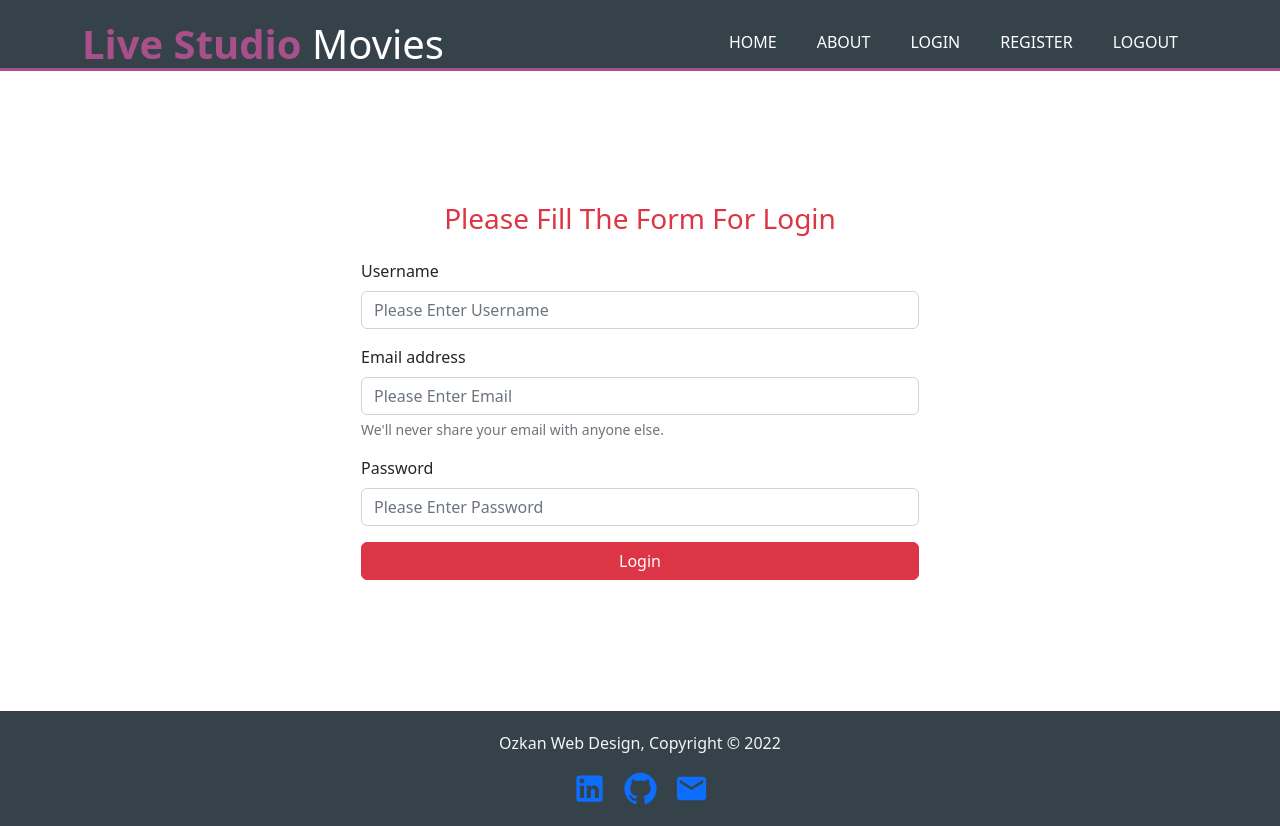
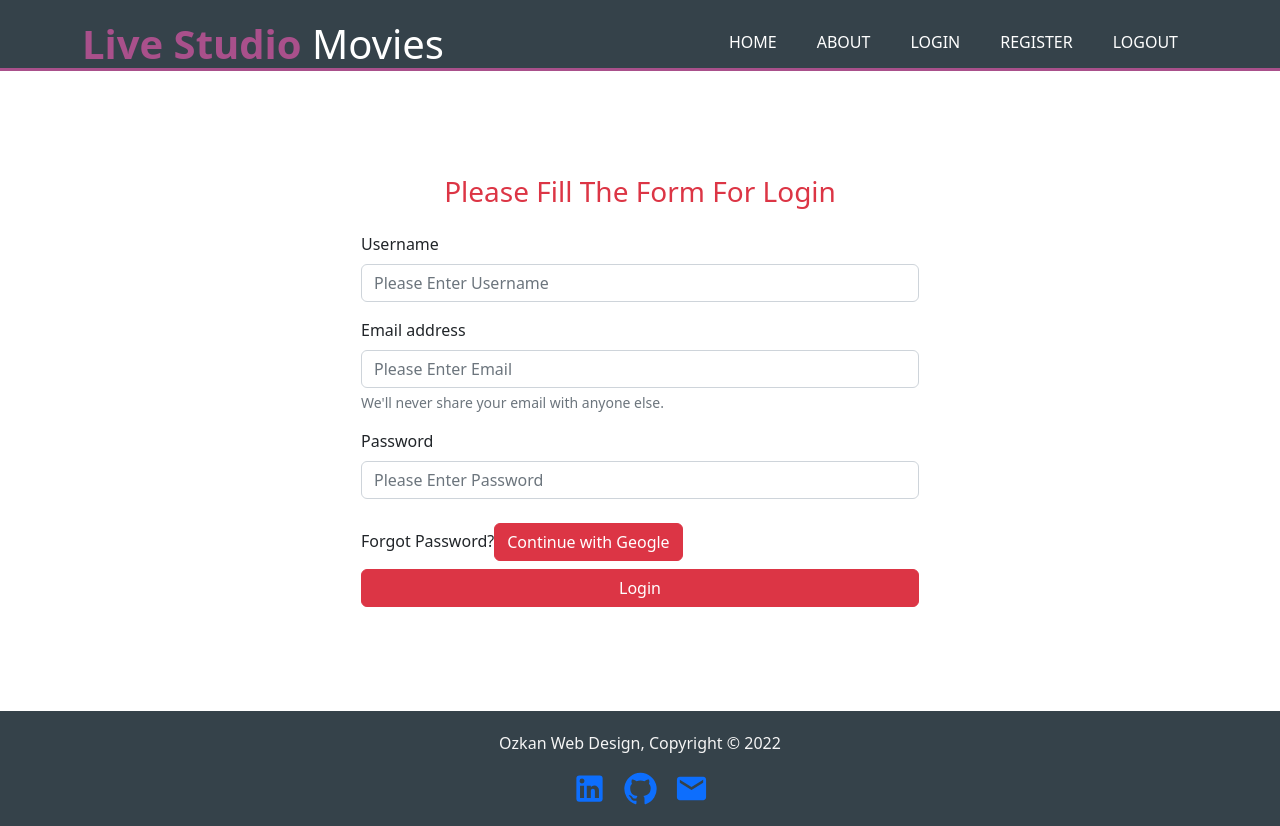
Before and after one commit to ozkankomu/movie-app-react, a React (Create React App) app: page /login in a window 1280 px wide. Built offline with nearby package versions, Linux system fonts and the light colour scheme; no server answers.

Commit message:
firebase added

```diff
--- a/src/App.js
+++ b/src/App.js
@@ -1,12 +1,14 @@
 import "./App.css";
+
 import Footer from "./components/footer/Footer";
 import Home from "./pages/Home";
 import Navbar from "./components/navbar/Navbar.js";
-import { PrivateRouter, Route, Routes } from "react-router-dom";
+import { Route, Routes } from "react-router-dom";
 import Login from "./pages/Login";
 import Register from "./pages/Register";
 import About from "./pages/About";
 import Detail from "./pages/Detail";
+import PrivateRouter from "./pages/PrivateRouter";
 
 function App() {
   return (
@@ -14,6 +16,7 @@ function App() {
       <Navbar />
       <Routes>
         <Route path="/" element={<Home />} />
+        {/* <Route path="/example-webSite-via-react" element={<Home />} /> */}
         <Route path="/login" element={<Login />} />
         <Route path="/register" element={<Register />} />
         <Route path="/about" element={<About />} />
--- a/src/auth/firebase.js
+++ b/src/auth/firebase.js
@@ -2,9 +2,12 @@ import { initializeApp } from "firebase/app";
 import {
   getAuth,
   createUserWithEmailAndPassword,
-  updateProfile,
   signInWithEmailAndPassword,
   onAuthStateChanged,
+  signOut,
+  GoogleAuthProvider,
+  signInWithPopup,
+  sendPasswordResetEmail,
 } from "firebase/auth";
 
 import {
@@ -37,40 +40,66 @@ export const createUser = async (userName, email, password, navigate) => {
       email,
       password
     );
-    await updateProfile(auth.currentUser, { userName: userName });
+    navigate("/");
     toastSuccessNotify("Registered is successfully!");
-    navigate(-1);
   } catch (error) {
     toastErrorNotify(error.message);
     console.log(error);
   }
 };
 
-export const signIn = async (userName, email, password, navigate) => {
-  //? mevcut kullanıcının giriş yapması için kullanılan firebase metodu
+export const signIn = async (email, password, navigate) => {
   try {
-    let userCredential = await signInWithEmailAndPassword(
-      auth,
-      email,
-      password
-    );
+    await signInWithEmailAndPassword(auth, email, password);
     navigate("/");
-    toastSuccessNotify("Logged in successfully!");
-    // sessionStorage.setItem('user', JSON.stringify(userCredential.user));
-  } catch (err) {
-    toastErrorNotify(err.message);
-    console.log(err);
+  } catch (error) {
+    console.log(error.message);
   }
 };
 
-export const userObserver = (setCurrentUser) => {
-  //? Kullanıcının signin olup olmadığını takip eden ve kullanıcı değiştiğinde yeni kullanıcıyı response olarak dönen firebase metodu
+export const userObserver = () => {
   onAuthStateChanged(auth, (user) => {
     if (user) {
-      setCurrentUser(user);
     } else {
+      console.log("user signed out");
       // User is signed out
-      setCurrentUser(false);
+      // ...
     }
   });
 };
+
+export const logOut = (navigate) => {
+  signOut(auth);
+  navigate("/");
+};
+
+export const signUpProvider = (navigate) => {
+  const provider = new GoogleAuthProvider();
+
+  signInWithPopup(auth, provider)
+    .then((result) => {
+      navigate("/");
+      console.log(result);
+
+      toastSuccessNotify("Sign in Successfully!");
+    })
+    .catch((error) => {
+      console.log(error);
+    });
+};
+
+export const forgotPassword = (email, navigate) => {
+  //? Email yoluyla şifre sıfırlama için kullanılan firebase metodu
+  sendPasswordResetEmail(auth, email)
+    .then(() => {
+      // Password reset email sent!
+      toastWarnNotify("Please check your mail box!");
+      navigate("/");
+      // alert("Please check your mail box!");
+    })
+    .catch((err) => {
+      toastErrorNotify(err.message);
+      // alert(err.message);
+      // ..
+    });
+};
--- a/src/components/card/Card.js
+++ b/src/components/card/Card.js
@@ -7,7 +7,7 @@ const Card = ({ data }) => {
   const navigate = useNavigate();
 
   return (
-    <div className="row gap-2 justify-content-between">
+    <div className="row gap-2 justify-content-center">
       {data?.map((item) => {
         const {
           id,
--- a/src/components/navbar/Navbar.js
+++ b/src/components/navbar/Navbar.js
@@ -1,8 +1,11 @@
 import React from "react";
 import { Link } from "react-router-dom";
 import "../../App.css";
+import { logOut } from "../../auth/firebase";
+import { useNavigate } from "react-router-dom";
 
 const Navbar = () => {
+  const navigate = useNavigate();
   return (
     <header>
       <div className="container">
@@ -26,7 +29,9 @@ const Navbar = () => {
               <Link to="/register">Register</Link>
             </li>
             <li>
-              <Link to="/login">Logout</Link>
+              <span type="button" onClick={() => logOut(navigate)}>
+                LOGOUT
+              </span>
             </li>
           </ul>
         </nav>
--- a/src/index.js
+++ b/src/index.js
@@ -4,10 +4,15 @@ import App from "./App";
 import "./index.css";
 import { BrowserRouter } from "react-router-dom";
 import "bootstrap/dist/css/bootstrap.min.css";
+import { AuthContextProvider } from "./context/AuthContext";
 
 const root = ReactDOM.createRoot(document.getElementById("root"));
 root.render(
-  <BrowserRouter>
-    <App />
-  </BrowserRouter>
+  <>
+    <AuthContextProvider>
+      <BrowserRouter>
+        <App />
+      </BrowserRouter>
+    </AuthContextProvider>
+  </>
 );
--- a/src/pages/Login.jsx
+++ b/src/pages/Login.jsx
@@ -1,5 +1,5 @@
 import React, { useState } from "react";
-import { signIn } from "../auth/firebase";
+import { forgotPassword, signIn, signUpProvider } from "../auth/firebase";
 import { useNavigate } from "react-router-dom";
 
 const Login = () => {
@@ -10,6 +10,11 @@ const Login = () => {
   const handleSubmit = (e) => {
     e.preventDefault();
     signIn(email, password, navigate);
+  };
+
+  const handleGeogle = (e) => {
+    e.preventDefault();
+    signUpProvider(navigate);
   };
 
   return (
@@ -63,6 +68,20 @@ const Login = () => {
             id="exampleInputPassword1"
           />
         </div>
+        <span
+          className="link"
+          type="button"
+          onClick={() => forgotPassword(email, navigate)}
+        >
+          Forgot Password?
+        </span>
+        <button
+          type="button"
+          className="btn btn-danger my-2"
+          onClick={handleGeogle}
+        >
+          Continue with Geogle
+        </button>
 
         <button type="submit" className="btn btn-danger w-100">
           Login
--- /dev/null
+++ b/src/pages/PrivateRouter.jsx
@@ -0,0 +1,10 @@
+import React, { useContext } from "react";
+import { Navigate, Outlet } from "react-router-dom";
+import { AuthContext } from "../context/AuthContext";
+
+const PrivateRouter = () => {
+  const { currentUser } = useContext(AuthContext);
+  return !currentUser ? <Outlet /> : <Navigate to="/login" />;
+};
+
+export default PrivateRouter;
```
Also changed, not shown: src/context/AuthContext.jsx (+4 -3 lines).
